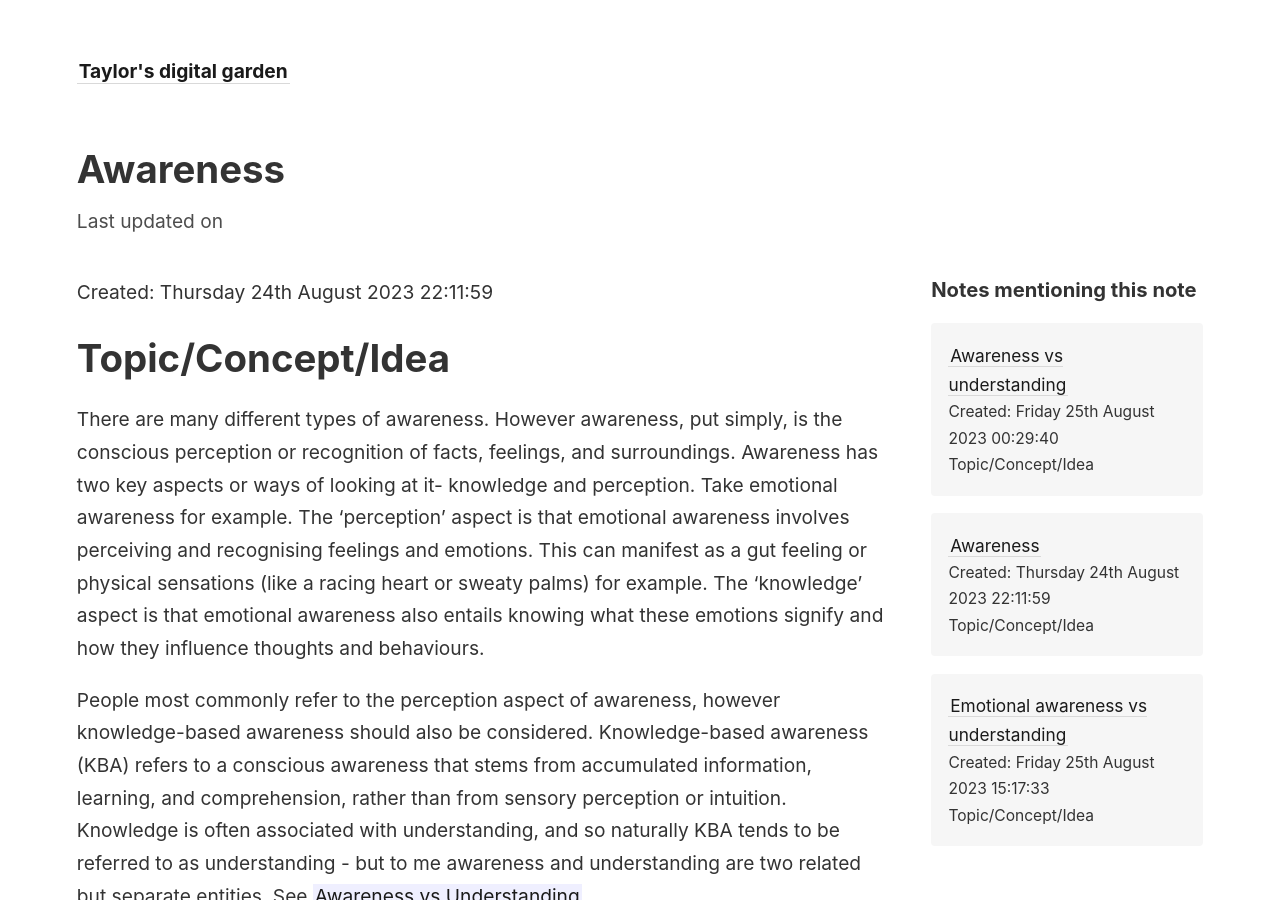
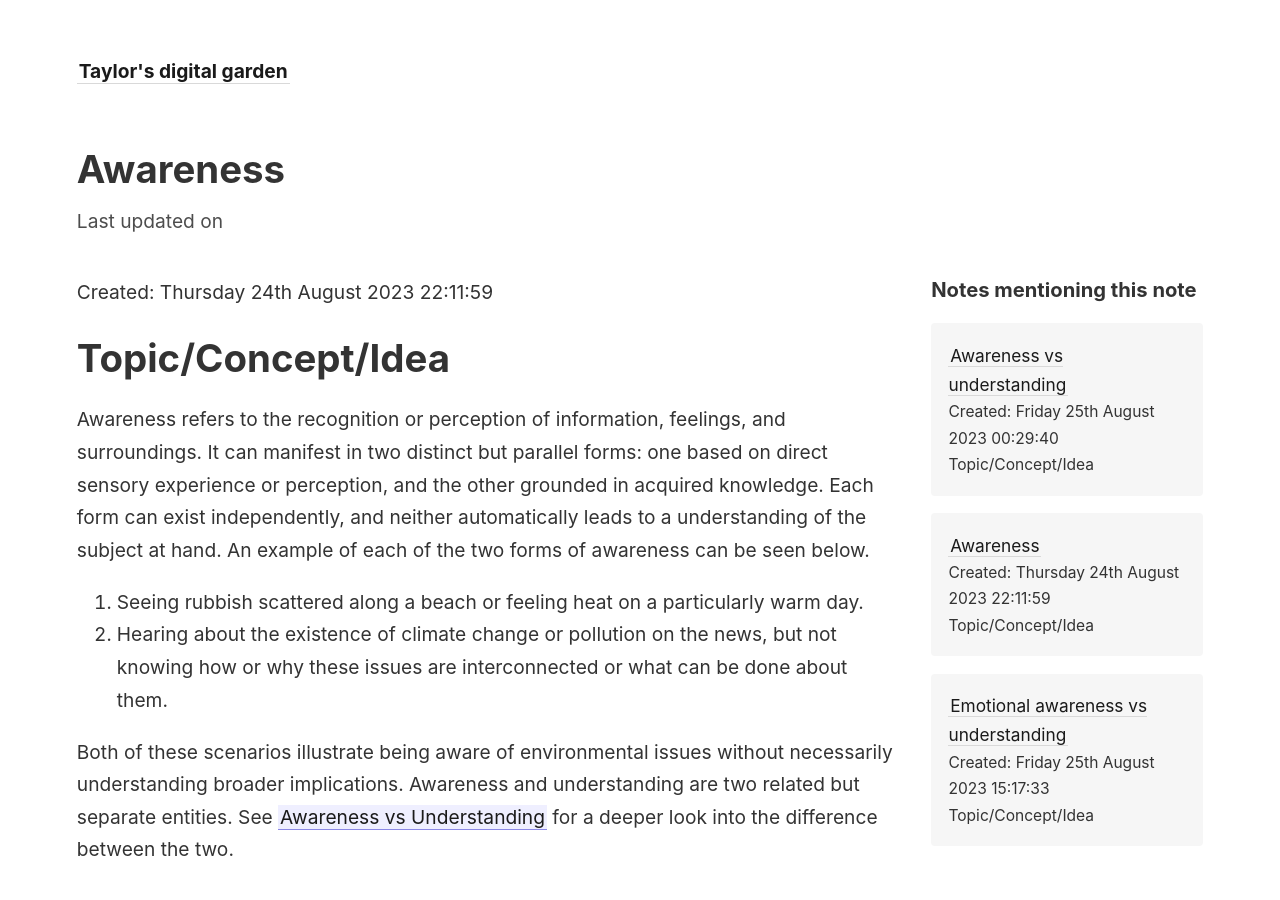
Before and after one commit to TM2611/digital-garden, a Jekyll site: the page built from _notes/002 Permanent Notes/Awareness.md, in a window 1280 px wide and 900 px high. Built offline with Jekyll 4.4.1, drawn with Linux system fonts in a browser that asks for light colours.

Commit message:
TEND  - Awareness

```diff
--- a/_notes/002 Permanent Notes/Awareness.md
+++ b/_notes/002 Permanent Notes/Awareness.md
@@ -4,9 +4,12 @@
 Created: Thursday 24th August 2023 22:11:59
 # Topic/Concept/Idea
 
-There are many different types of awareness. However awareness, put simply, is the conscious perception or recognition of facts, feelings, and surroundings. Awareness has two key aspects or ways of looking at it- knowledge and perception. Take emotional awareness for example. The 'perception' aspect is that emotional awareness involves perceiving and recognising feelings and emotions. This can manifest as a gut feeling or physical sensations (like a racing heart or sweaty palms) for example. The 'knowledge' aspect is that emotional awareness also entails knowing what these emotions signify and how they influence thoughts and behaviours.
+Awareness refers to the recognition or perception of information, feelings, and surroundings. It can manifest in two distinct but parallel forms: one based on direct sensory experience or perception, and the other grounded in acquired knowledge. Each form can exist independently, and neither automatically leads to a understanding of the subject at hand. An example of each of the two forms of awareness can be seen below.
 
-People most commonly refer to the perception aspect of awareness, however knowledge-based awareness should also be considered. Knowledge-based awareness (KBA) refers to a conscious awareness that stems from accumulated information, learning, and comprehension, rather than from sensory perception or intuition. Knowledge is often associated with understanding, and so naturally KBA tends to be referred to as understanding - but to me awareness and understanding are two related but separate entities. See [[Awareness vs Understanding]]
+1. Seeing rubbish scattered along a beach or feeling heat on a particularly warm day.
+2. Hearing about the existence of climate change or pollution on the news, but not knowing how or why these issues are interconnected or what can be done about them.
+
+Both of these scenarios illustrate being aware of environmental issues without necessarily understanding broader implications. Awareness and understanding are two related but separate entities. See [[Awareness vs Understanding]] for a deeper look into the difference between the two.
 
 # Thoughts/Questions
 
```
